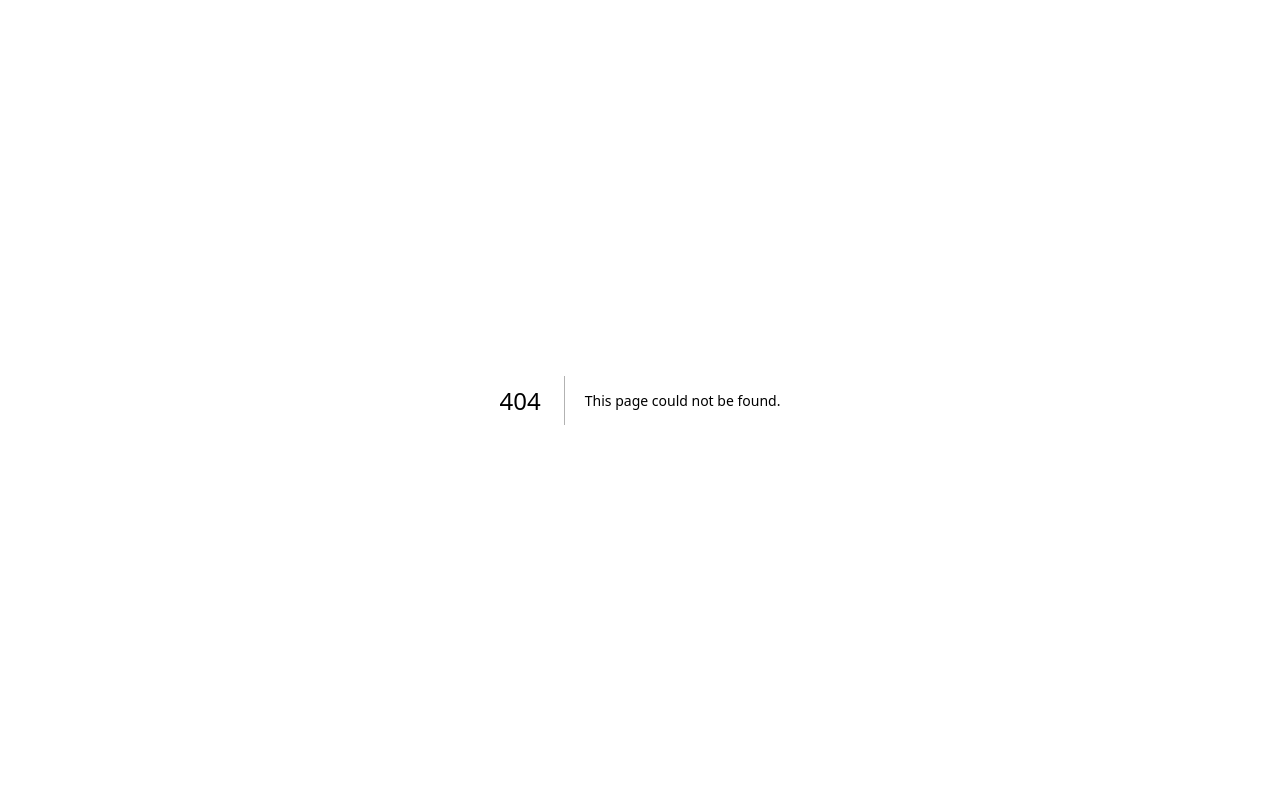
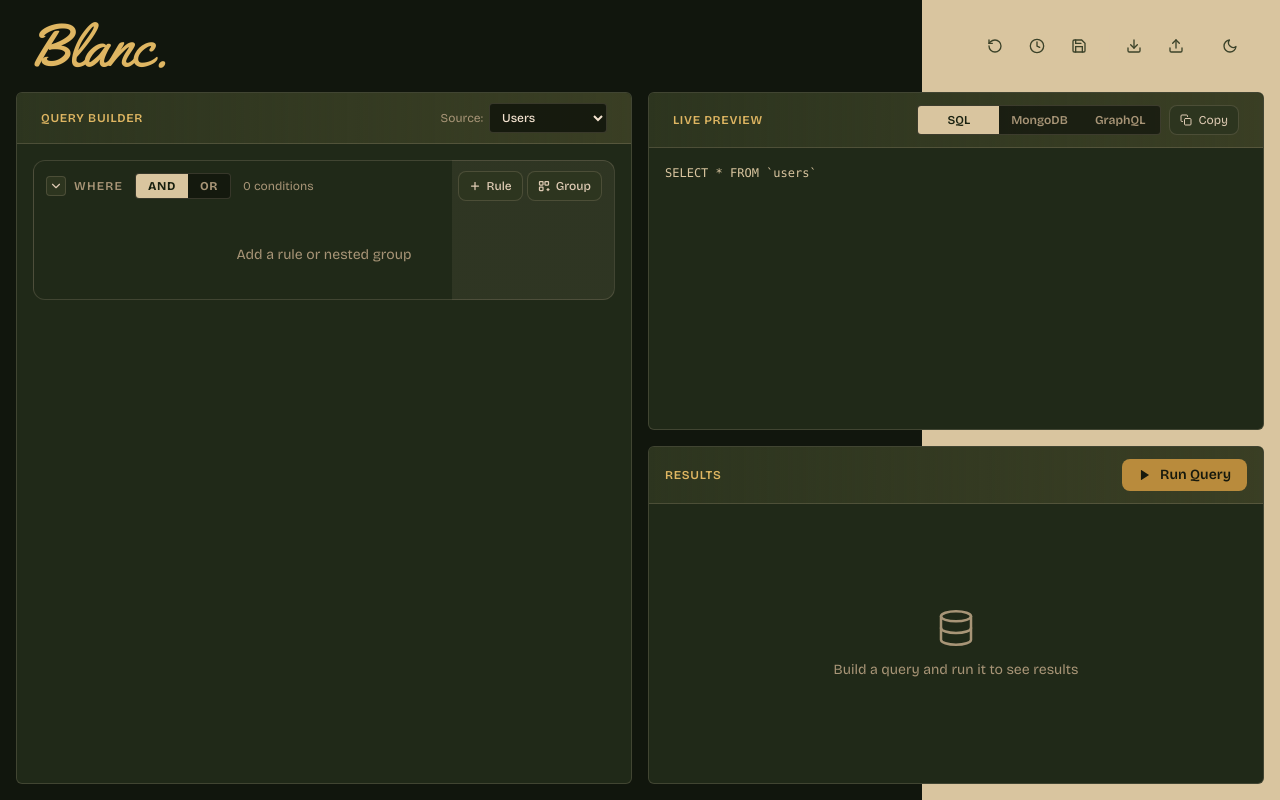
Before and after one commit to odielijah/blanc_canvas, a Next.js app: page /builder in a window 1280 px wide. Before the commit this address had no page. Built offline with nearby package versions, Linux system fonts and the light colour scheme.

Commit message:
feat: route builder behind landing page

```diff
--- /dev/null
+++ b/src/app/builder/page.tsx
@@ -0,0 +1,5 @@
+import { QueryBuilderApp } from "@/features/query-builder";
+
+export default function BuilderPage() {
+  return <QueryBuilderApp />;
+}
--- a/src/features/query-builder/components/TopBar.tsx
+++ b/src/features/query-builder/components/TopBar.tsx
@@ -1,4 +1,5 @@
 "use client";
+import Link from "next/link";
 import { useRef, useState } from "react";
 import { useQueryStore } from "@/features/query-builder/store/queryStore";
 import { SCHEMAS } from "@/features/query-builder/lib/schema";
@@ -95,14 +96,16 @@ export default function TopBar({ theme, onThemeChange }: Props) {
 
   return (
     <header className="relative z-[80] flex flex-wrap items-center gap-2 px-4 py-3 sm:flex-nowrap sm:gap-4 sm:px-7 sm:py-4">
-      <span
+      <Link
+        href="/"
         className="brand-mark flex items-center gap-2 leading-1 whitespace-nowrap text-[var(--accent-strong)]"
         data-logo="Blanc."
+        aria-label="Go to home page"
       >
         <span className="brand-blanc text-[2.75rem] leading-none tracking-tight sm:text-6xl">
           Blanc.
         </span>
-      </span>
+      </Link>
 
       <nav className="order-3 flex w-full min-w-0 flex-wrap items-center justify-start gap-1 sm:order-none sm:ml-auto sm:w-auto sm:flex-nowrap sm:justify-end">
         <button
```
